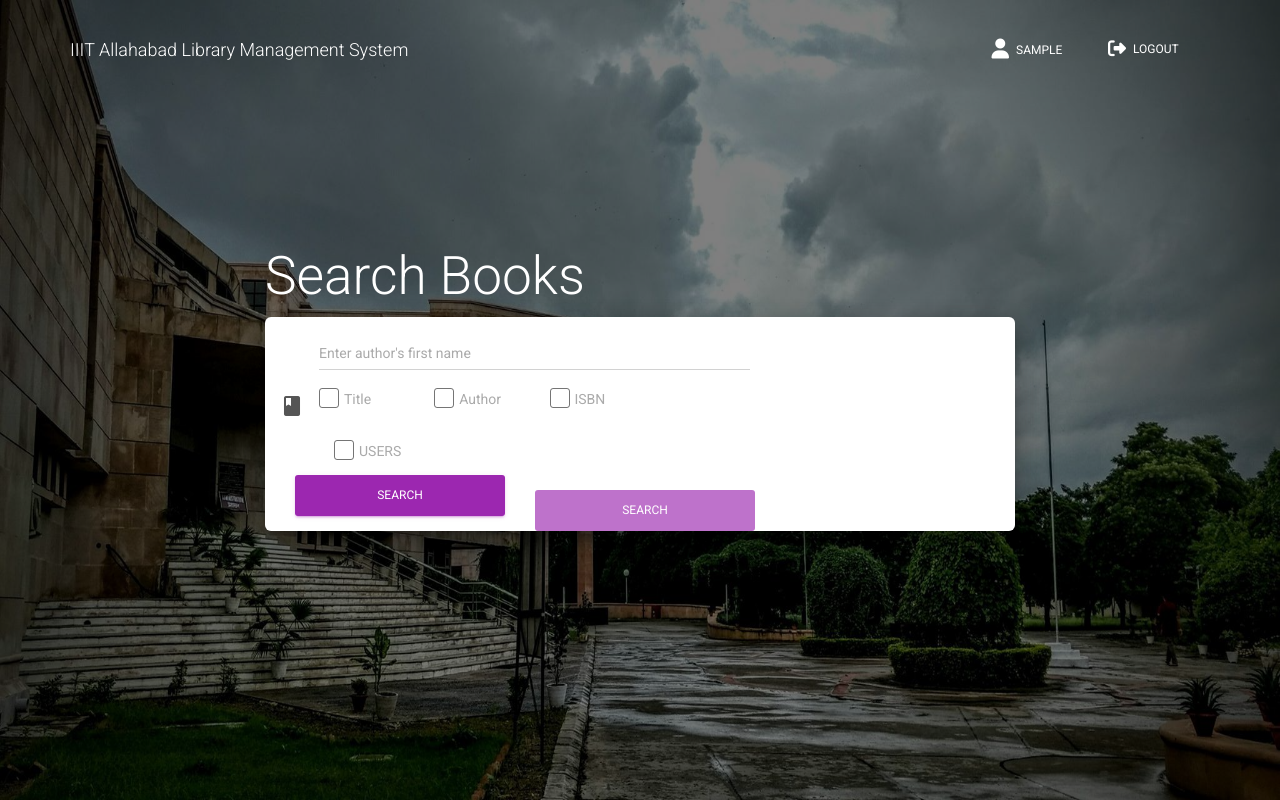
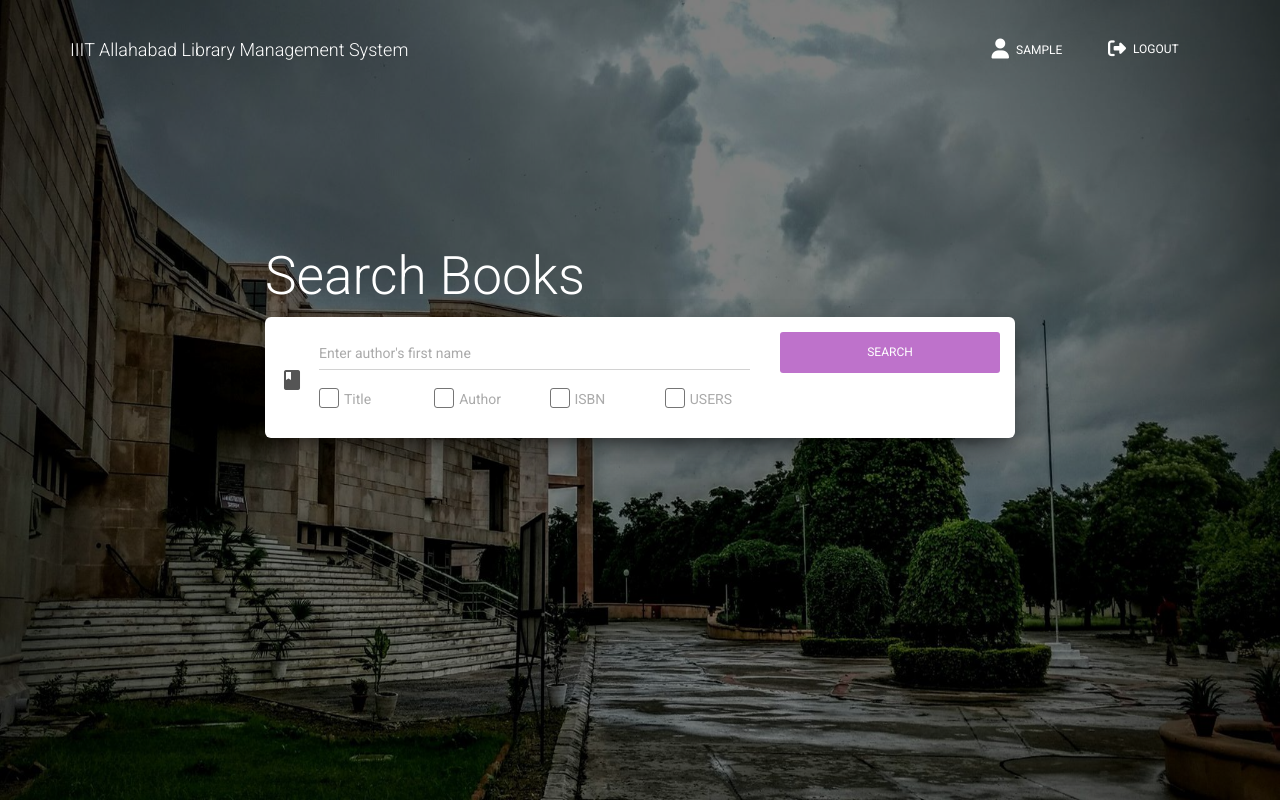
Before and after one commit to Anupam-dagar/library-management-system, a Django app: page / in a window 1280 px wide. Run offline with Django 3.2, Linux system fonts and the light colour scheme; the visitor is signed in with stand-in values (Sample User, id 1); some libraries are stand-ins or nearby versions.

Commit message:
fix search bar buttons positions

```diff
--- a/library/templates/library/index.html
+++ b/library/templates/library/index.html
@@ -78,7 +78,6 @@
 														</label>
 													</div>
 												</div>
-											</div>
 											<div class="col-sm-3">
 													<div class="checkbox">
 														<label>
@@ -87,15 +86,17 @@
 													</div>
 												</div>
 											</div>
+
 											</div>
+
+											</div>
+											<div class="col-sm-4">
+													<input id="submit" type="submit" class="btn btn-primary btn-block" value="Search" />
+												</div>
 										</div>
-										<div class="col-sm-4">
-											<input type="submit" class="btn btn-primary btn-block" value="Search" />
-										</div>
+
 									</div>
-									<div class="col-sm-4">
-										<input id="submit" type="submit" class="btn btn-primary btn-block" value="Search" />
-									</div>
+
 								</div>
 						</div>
 						</form>
--- a/library/views.py
+++ b/library/views.py
@@ -20,9 +20,9 @@ def home(request):
                 detail = Books.objects.filter(title__icontains=query)
             if q_type == 'isbn':
                 detail = Books.objects.filter(isbn=query)
-            # if q_type == 'users':
-            #     query = query.split()
-            #     detail = User.objects.filter(first_name__icontains=query)
+            if q_type == 'users':
+                detail = Student.objects.filter(fullname__icontains=query) or Librarian.objects.filter(fullname__icontains=query)
+                print(detail)
             if not detail:
                 detail = ['No results found!']
             return render(request, 'library/index.html', {'detail': detail})
```
